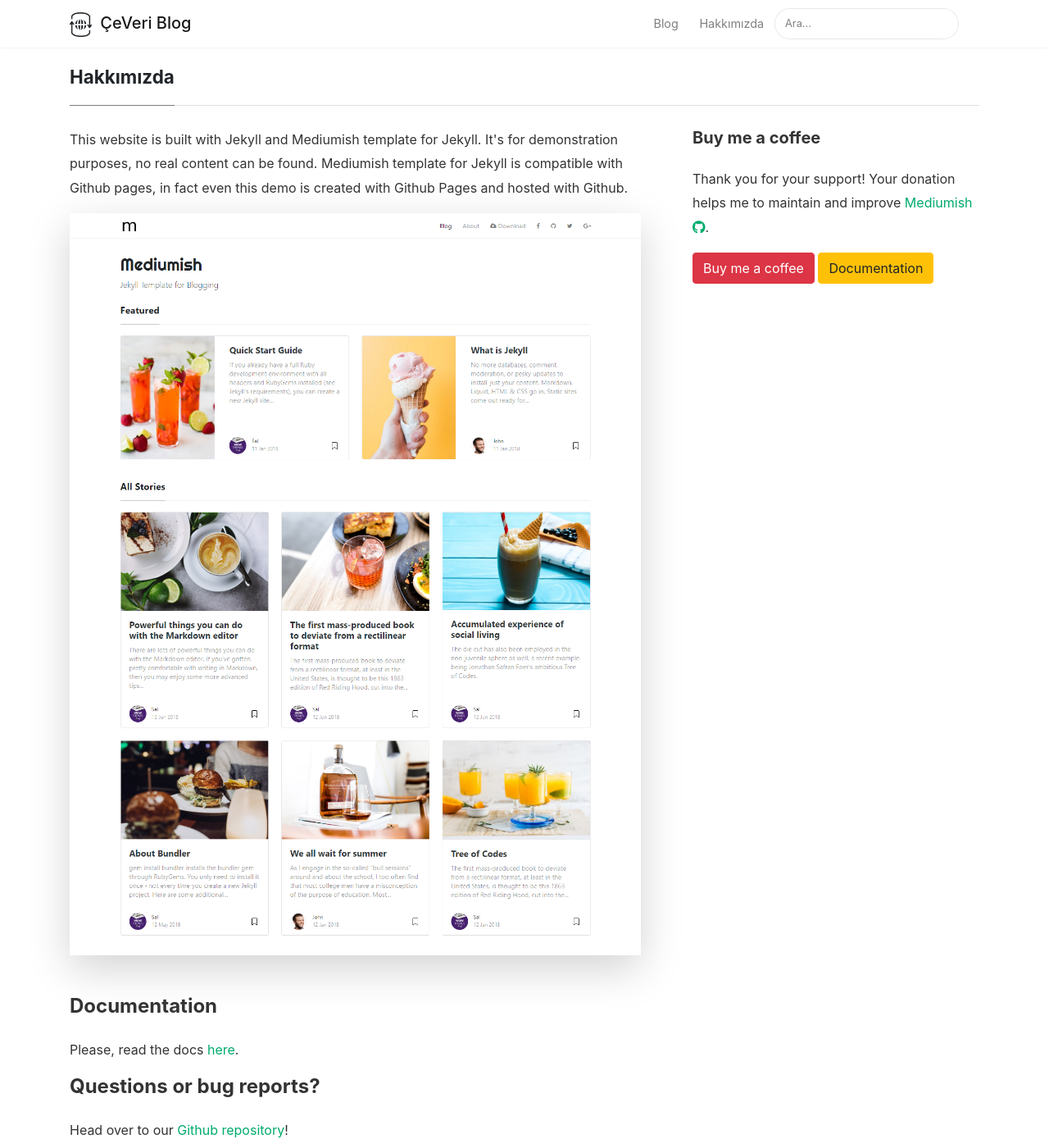
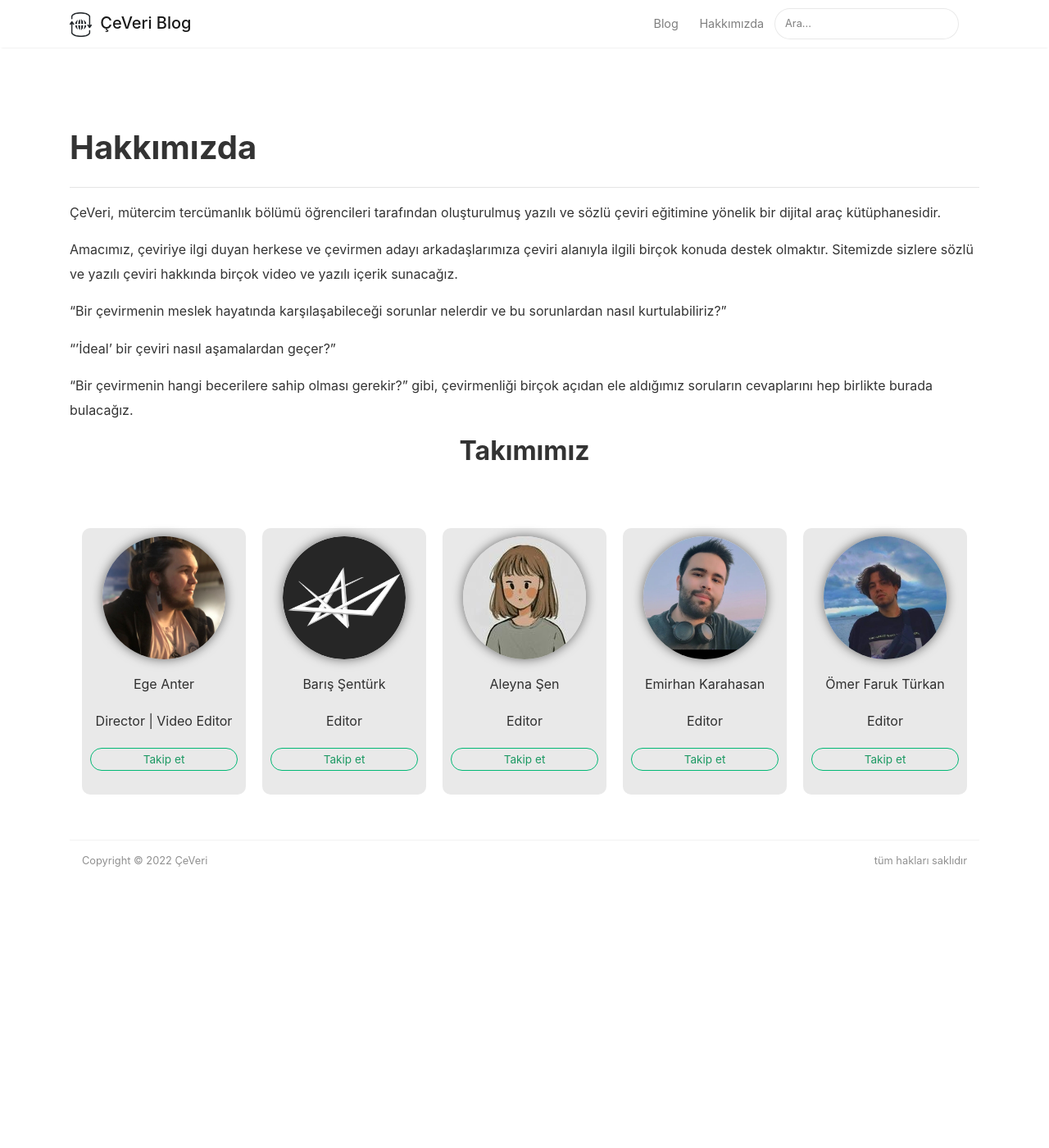
Before and after one commit to ceVeri/ceVeri.github.io, a Jekyll site: the page built from _pages/about.md, in a window 1280 px wide and 1400 px high. Shown: the whole window at 82% size. Built offline with Jekyll 4.4.1, drawn with Linux system fonts in a browser that asks for light colours; nearby versions of some CDN libraries.

Commit message:
added About page

```diff
--- a/_layouts/page.html
+++ b/_layouts/page.html
@@ -4,10 +4,11 @@
 
 
 <section>
+   {% if page.title != "" %}
     <div class="section-title">
         <h2><span>{{ page.title }}</span></h2>
     </div>
-
+{% endif %}
     <div class="article-post">
     {{content}}
     </div>
--- a/_pages/about.md
+++ b/_pages/about.md
@@ -1,35 +1,98 @@
 ---
 layout: page
-title: Hakkımızda
+title: ""
 permalink: /hakkimizda
 comments: false
 ---
+<link rel="stylesheet" href="https://cdnjs.cloudflare.com/ajax/libs/font-awesome/4.7.0/css/font-awesome.min.css">
 
-<div class="row justify-content-between">
-<div class="col-md-8 pr-5">
+<br><br>
 
-<p>This website is built with Jekyll and Mediumish template for Jekyll. It's for demonstration purposes, no real content can be found. Mediumish template for Jekyll is compatible with Github pages, in fact even this demo is created with Github Pages and hosted with Github.</p>
+# Hakkımızda
 
-<p class="mb-5"><img class="shadow-lg" src="{{site.baseurl}}/assets/images/mediumish-jekyll-template.png" alt="jekyll template mediumish" /></p>
-<h4>Documentation</h4>
+---
 
-<p>Please, read the docs <a href="https://bootstrapstarter.com/bootstrap-templates/template-mediumish-bootstrap-jekyll/">here</a>.</p>
+ÇeVeri, mütercim tercümanlık bölümü öğrencileri tarafından oluşturulmuş yazılı ve sözlü çeviri eğitimine yönelik bir dijital araç kütüphanesidir.
 
-<h4>Questions or bug reports?</h4>
+Amacımız, çeviriye ilgi duyan herkese ve çevirmen adayı arkadaşlarımıza çeviri alanıyla ilgili birçok konuda destek olmaktır. Sitemizde sizlere sözlü ve yazılı çeviri hakkında birçok video ve yazılı içerik sunacağız.
 
-<p>Head over to our <a href="https://github.com/wowthemesnet/mediumish-theme-jekyll">Github repository</a>!</p>
+“Bir çevirmenin meslek hayatında karşılaşabileceği sorunlar nelerdir ve bu sorunlardan nasıl kurtulabiliriz?”
 
+“’İdeal’ bir çeviri nasıl aşamalardan geçer?”
+
+“Bir çevirmenin hangi becerilere sahip olması gerekir?” gibi, çevirmenliği birçok açıdan ele aldığımız soruların cevaplarını hep birlikte burada bulacağız.
+<h2 style="text-align:center">Takımımız</h2>
+<br>
+<style>
+.flex-grid {
+	display: flex;
+	flex-wrap: wrap;
+	justify-content: center;
+}
+
+.flex-grid-item {
+	height: 335px;
+	width: 0px;
+	flex-shrink: 0;
+	flex-basis: 33.3333%;
+	flex-basis: 220px;
+	flex-direction: row;
+	display: flex;
+	align-items: center;
+	justify-content: center;
+
+}
+</style>
+
+<div class="flex-grid">
+<!-- Profil kartı -->
+	<div class="flex-grid-item">
+		<div style="width:200px;background: #e9e9e9;padding: 10px;border-radius: 10px;text-align-last:center;height:325px;">
+			<img style="border-radius:50%;box-shadow: 0 0 13px 0px #0000008c;" src="assets/images/ege_pp.jpg" height="150px">
+			<div style ="height:1rem"></div>
+			<p style="text-align: center"> Ege Anter </p>
+			<p style="text-align: center">Director | Video Editor</p>
+			<a target="_blank" href="https://www.linkedin.com/in/ege-anter-385bb41b0/" class="btn follow" style=" width: -webkit-fill-available; ">Takip et</a>
+		</div>
+	</div>
+	<!-- Profil kartı -->
+	<div class="flex-grid-item">
+		<div style="width:200px;background: #e9e9e9;padding: 10px;border-radius: 10px;text-align-last:center;height:325px;">
+			<img style="border-radius:50%;box-shadow: 0 0 13px 0px #0000008c;" src="assets/images/Barocena.png" height="150px">
+			<div style ="height:1rem"></div>
+			<p style="text-align: center">Barış Şentürk</p>
+			<p style="text-align: center">Editor</p>
+			<a target="_blank" href="https://www.linkedin.com/in/barış-şentürk/" class="btn follow" style=" width: -webkit-fill-available; ">Takip et</a>
+		</div>
+	</div>
+	<!-- Profil kartı -->
+	<div class="flex-grid-item">
+		<div style="width:200px;background: #e9e9e9;padding: 10px;border-radius: 10px;text-align-last:center;height:325px;">
+			<img style="border-radius:50%;box-shadow: 0 0 13px 0px #0000008c;" src="assets/images/aleyna.png" height="150px">
+			<div style ="height:1rem"></div>
+			<p style="text-align: center">Aleyna Şen</p>
+			<p style="text-align: center">Editor</p>
+			<a target="_blank" href="https://www.linkedin.com/in/aleynasen00/" class="btn follow" style=" width: -webkit-fill-available; ">Takip et</a>
+		</div>
+	</div>
+	<!-- Profil kartı -->
+	<div class="flex-grid-item">
+		<div style="width:200px;background: #e9e9e9;padding: 10px;border-radius: 10px;text-align-last:center;height:325px;">
+			<img style="border-radius:50%;box-shadow: 0 0 13px 0px #0000008c;" src="assets/images/emirhan_pp.jpg" height="150px">
+			<div style ="height:1rem"></div>
+			<p style="text-align: center">Emirhan Karahasan</p>
+			<p style="text-align: center">Editor</p>
+			<a target="_blank" href="https://www.linkedin.com/in/emirhan-karahasan-7634721b4/" class="btn follow" style=" width: -webkit-fill-available; ">Takip et</a>
+		</div>
+	</div>
+	<!-- Profil kartı -->
+	<div class="flex-grid-item">
+		<div style="width:200px;background: #e9e9e9;padding: 10px;border-radius: 10px;text-align-last:center;height:325px;">
+			<img style="border-radius:50%;box-shadow: 0 0 13px 0px #0000008c;" src="assets/images/omer_pp.jpg" height="150px">
+			<div style ="height:1rem"></div>
+			<p style="text-align: center">Ömer Faruk Türkan</p>
+			<p style="text-align: center">Editor</p>
+			<a target="_blank" href="https://www.linkedin.com/in/ömer-faruk-türkan-724141237/" class="btn follow" style=" width: -webkit-fill-available; ">Takip et</a>
+		</div>
+	</div>
 </div>
-
-<div class="col-md-4">
-
-<div class="sticky-top sticky-top-80">
-<h5>Buy me a coffee</h5>
-
-<p>Thank you for your support! Your donation helps me to maintain and improve <a target="_blank" href="https://github.com/wowthemesnet/mediumish-theme-jekyll">Mediumish <i class="fab fa-github"></i></a>.</p>
-
-<a target="_blank" href="https://www.wowthemes.net/donate/" class="btn btn-danger">Buy me a coffee</a> <a target="_blank" href="https://bootstrapstarter.com/bootstrap-templates/template-mediumish-bootstrap-jekyll/" class="btn btn-warning">Documentation</a>
-
-</div>
-</div>
-</div>
```
Also changed, not shown: assets/images/ege_pp.jpg (added), assets/images/emirhan_pp.jpg (added), assets/images/omer_pp.jpg.
